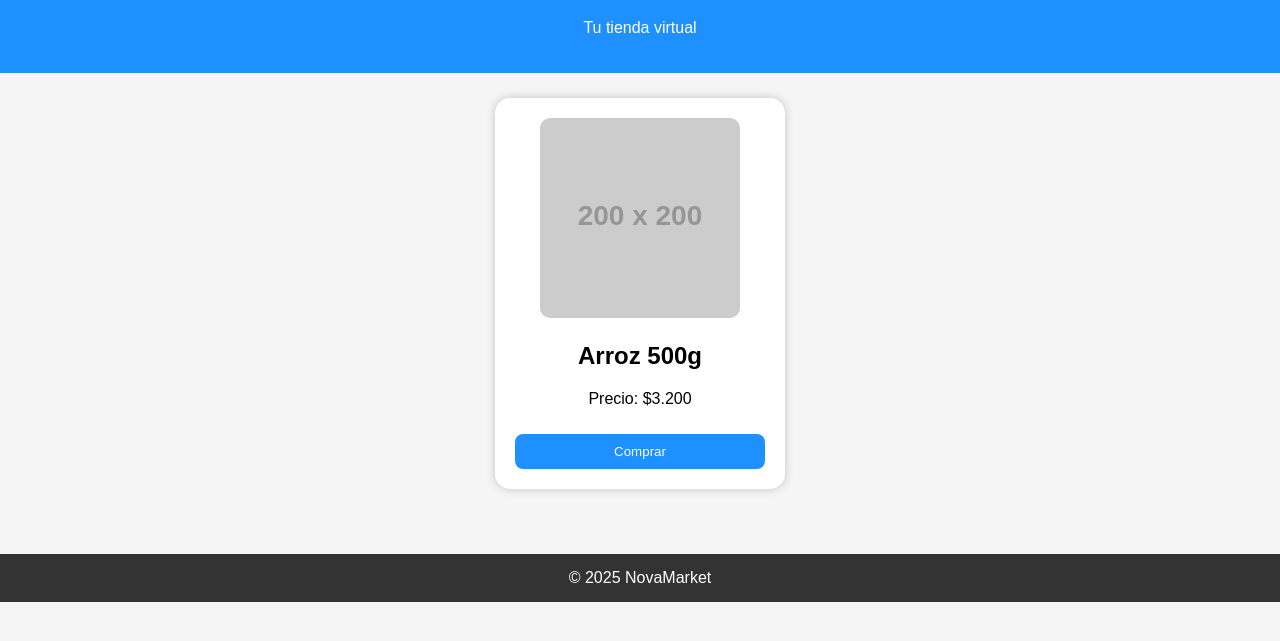
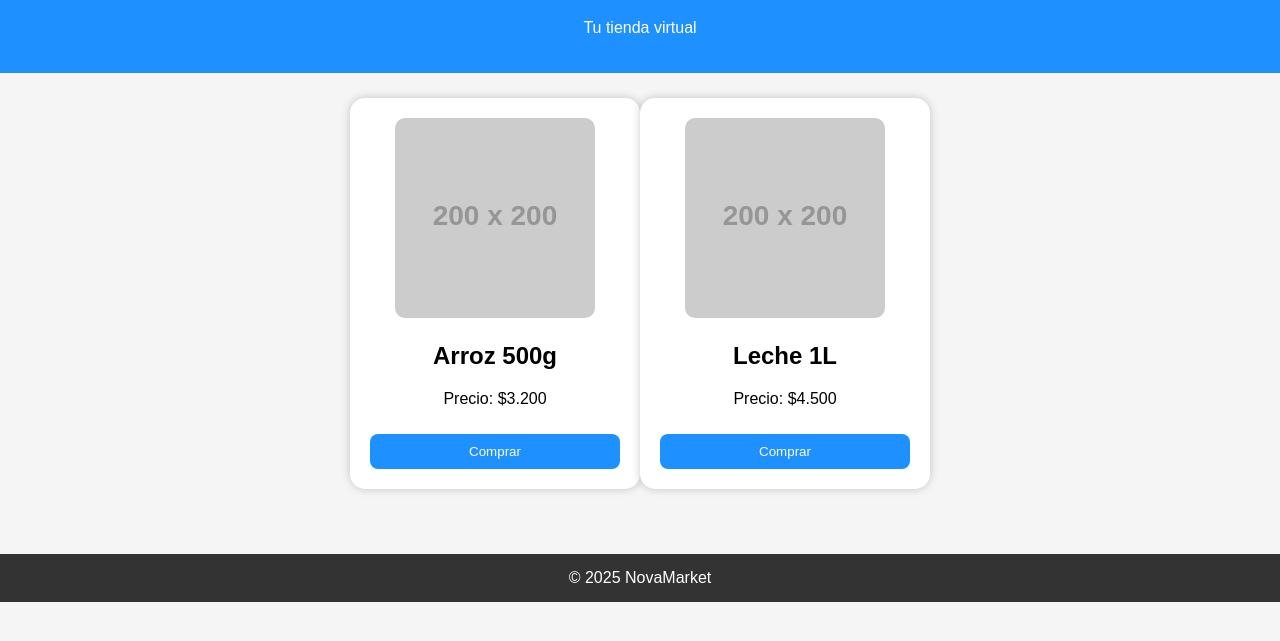
Before and after one commit to juandavidlemus606-max/NovaMarket, a plain HTML site: page index.html in a window 1280 px wide. Shown: the part 81-722 px from the top of the page. Drawn offline with Linux system fonts and the light colour scheme; placeholder pictures from the web are drawn by us.

Commit message:
Add milk product card to index.html

```diff
--- a/index.html
+++ b/index.html
@@ -66,6 +66,12 @@
         <p>Precio: $3.200</p>
         <button>Comprar</button>
     </div>
+      <div class="card">
+        <img src="https://via.placeholder.com/200" width="200">
+        <h2>Leche 1L</h2>
+        <p>Precio: $4.500</p>
+        <button>Comprar</button>
+    </div>
 
 </div>
 
```
